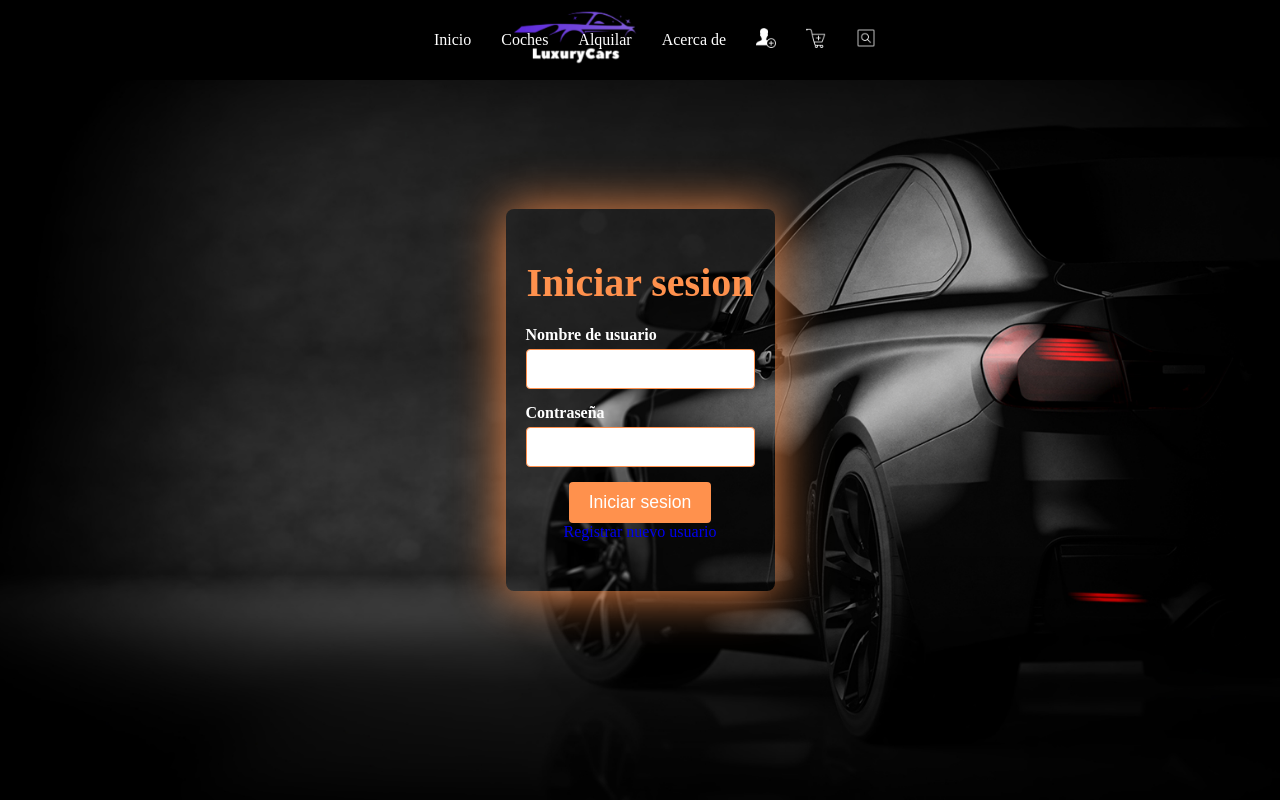
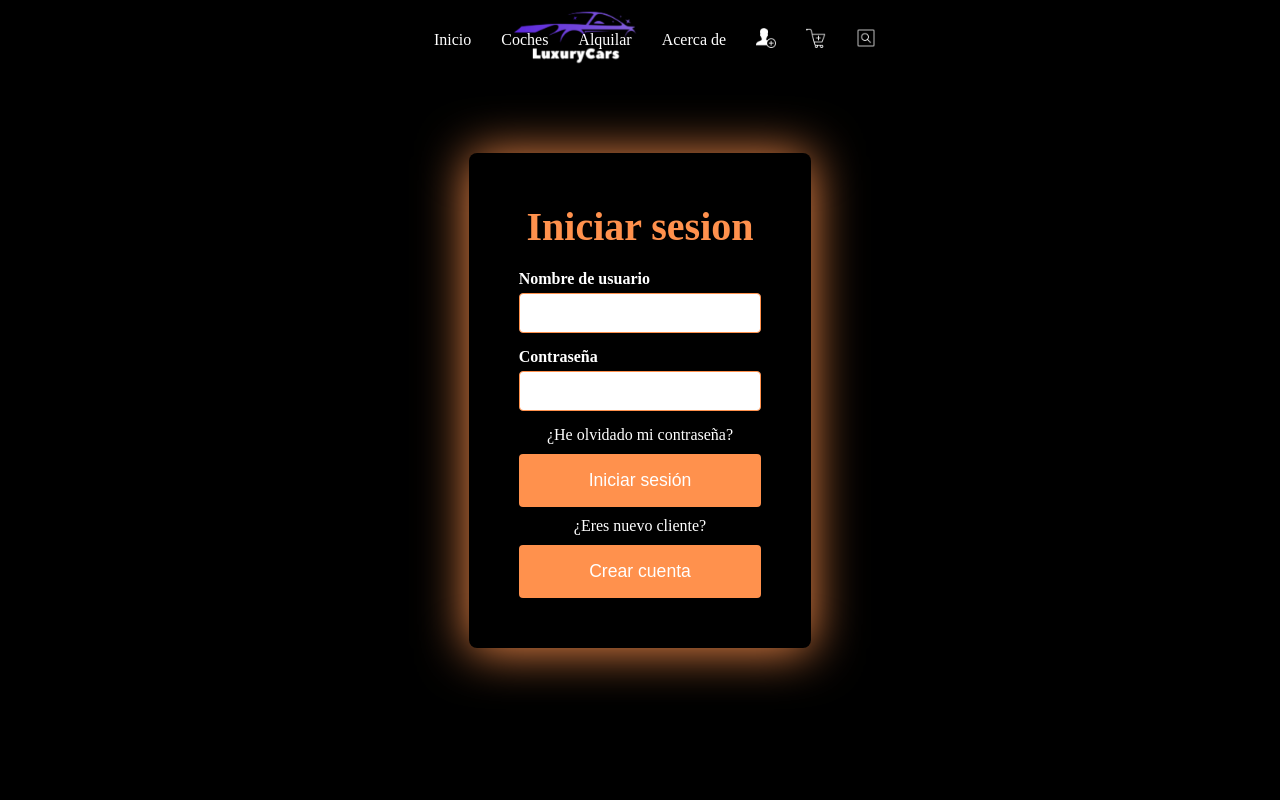
Before and after one commit to Kevinpc123/trabajo_kemel, a PHP site: page /login.php in a window 1280 px wide. Run offline with PHP 8.4, Linux system fonts and the light colour scheme.

Commit message:
Actualizacion v0.3

```diff
--- /dev/null
+++ b/conexion.php
@@ -0,0 +1,13 @@
+<?php
+$host = "mysql:host=127.0.0.1;dbname=mi_tienda";
+$usuarioDB = "alumno";
+$contrasenaDB = "alumno";
+
+try {
+    $dwes = new PDO($host, $usuarioDB, $contrasenaDB);
+    $dwes->setAttribute(PDO::ATTR_ERRMODE, PDO::ERRMODE_EXCEPTION);
+} catch (PDOException $e) {
+    echo "Error de conexión: " . $e->getMessage();
+    exit;
+}
+?>
--- a/login.php
+++ b/login.php
@@ -8,11 +8,14 @@
     <title>Iniciar sesion</title>
     <link rel="stylesheet" href="estilo.css">
     <style>
+        body{
+            background-color: black;
+        }
         .inicio-sesion{
             background-color: rgba(255, 255, 255, 0);
             color: white;
             box-shadow: 0 2px 50px #ff914d;
-            padding: 50px 20px;
+            padding: 50px 50px;
             border-radius: 8px;
             max-width: 800px;
             margin: 20px auto;
@@ -47,7 +50,7 @@
             background-color: #ff914d;
             color: white;
             border: none;
-            padding: 10px 20px;
+            padding: 6px 70px;
             border-radius: 4px;
             cursor: pointer;
             font-size: 1.1em;
@@ -55,42 +58,35 @@
         button:hover{
             background-color: #0057b300;
         }
+        .enlace{
+            display: block;
+            margin: 10px 0;
+            color: white;
+            text-decoration: none;
+        }
+        .enlace:hover{
+            text-decoration: underline;
+        }
     </style>
     <?php
-        session_start();
-        $servidor = "localhost";
-        $usuario = "root";
-        $password = "";
-        $base_de_datos = "crud_empleados";
-        $conexion = mysqli_connect($servidor, $usuario, $password, $base_de_datos);
-    //CODIGO PARA LA VERIFICACION DE LA CONEXION.
-    if (mysqli_connect_error()) {/**esto nos devuelve error de conexion**/
-        die("Fallo la conexion: " . $conexion->connect_error);/**usamos 'die' para detener la ejecucion del script y mostramos el mensaje de error**/
-    }
-    //REALIZAMOS EL INICIO DE SESION SI NOS CONECTAMOS
-    if(isset($_POST['iniciar_sesion'])){
-        /**Guardamos los valores que se introducen en el formulario de inicio de sesion en variables**/
-        $nickname = $_POST['nickname'];
-        $password = $_POST['password'];
-    //CREAMOS UNA CONSULTA SQL PARA VER SI EXISTE EL USUARIO CON EL NICKNAME QUE SE NOS DA
-        $sql = "SELECT * FROM usuarios WHERE nickname='$nickname'";
-        /**Este codigo ejecuta la consulta en la base de datos**/
-        $resultado = $conexion->query($sql) ;
+    session_start();
+    require_once 'conexion.php';
+    require_once 'usuario.php';
 
-        if($resultado->num_rows > 0) {
-            $usuario = $resultado->fetch_assoc();
-            if(password_verify($password, $usuario['password'])){
-                //Guardamos los datos introducidos por el usuario en la sesion
-                $_SESSION['usuario'] = $usuario['nickname'];
-                $_SESSION['nombre'] = $usuario['nombre'];
-                $_SESSION['apellido'] = $usuario['apellido'];
-                header("Location: index.php");
-                exit();
-            }else{
-                echo "Contraseña incorrecta.";
-            }
-        }else{
-            echo "No existe el usuario.";
+    if ($_SERVER["REQUEST_METHOD"] == "POST") {
+        $usuario = $_POST['usuario'];
+        $contraseña = $_POST['contraseña'];
+
+        $stmt = $dwes->prepare("SELECT * FROM Cliente WHERE nickname = :usuario AND password = :password");
+        $stmt->execute(['usuario' => $usuario, 'password' => $contraseña]);
+        $resultado = $stmt->fetch(PDO::FETCH_ASSOC);
+
+        if ($resultado) {
+            $nuevoUsuario = new Usuario($usuario, $contraseña, $resultado['nombre'], $resultado['apellido']);
+            $_SESSION['usuario'] = $nuevoUsuario;
+            header("Location: Inicio.php");
+        } else {
+            echo "Usuario o contraseña incorrectos.";
         }
     }
     ?>
@@ -142,21 +138,22 @@
     </nav>
 </header>
 <div class="seccion-principal">
-    <img src="imagenes/bg.jpg" alt="Fondo" class="imagen-fondo">
     <section class="inicio-sesion">
         <h2>Iniciar sesion</h2>
         <form method="POST" action=""><!--en action ponemos el sitio donde se envia-->
             <div class="formulario-sesion">
-                <label>Nombre de usuario</label>
-                <input type="text" name="nickname" required>
+                <label for="usuario">Nombre de usuario</label>
+                <input type="text" name="usuario" required>
             </div>
             <div class="formulario-sesion">
-                <label>Contraseña</label>
-                <input type="password" name="password" required>
+                <label for="contraseña">Contraseña</label>
+                <input type="password" name="contraseña" required>
             </div>
-            <button type="submit" name="iniciar_sesion">Iniciar sesion</button>
+            <a href="#" class="enlace">¿He olvidado mi contraseña?</a>
+            <button type="submit" name="iniciar_sesion" class="btn2"><a href="#" class="enlace">Iniciar sesión</a></button><!--Recordar poner el enlace al entrar a registro cuando se cree-->
+            <p class="enlace">¿Eres nuevo cliente?</p>
+            <button type="submit" name="resgistro" class="btn2"><a href="registro.php" class="enlace">Crear cuenta</a></button>
         </form>
-        <a href="registro.php">Registrar nuevo usuario</a>
     </section>
 </div>
 </body>
--- /dev/null
+++ b/usuario.php
@@ -0,0 +1,23 @@
+<?php
+class Usuario {
+    private $usuario;
+    private $contraseña;
+    private $nombre;
+    private $apellido;
+
+    public function __construct($usuario, $contraseña, $nombre, $apellido) {
+        $this->usuario = $usuario;
+        $this->contraseña = $contraseña;
+        $this->nombre = $nombre;
+        $this->apellido = $apellido;
+    }
+
+    public function getUsuario() {
+        return $this->usuario;
+    }
+
+    public function getNombreCompleto() {
+        return $this->nombre . ' ' . $this->apellido;
+    }
+}
+?>
```
Also changed, not shown: Inicio.php (+12 -8 lines), cerrarsesion.php (added, +7 -0 lines), registro.php (+25 -15 lines).
